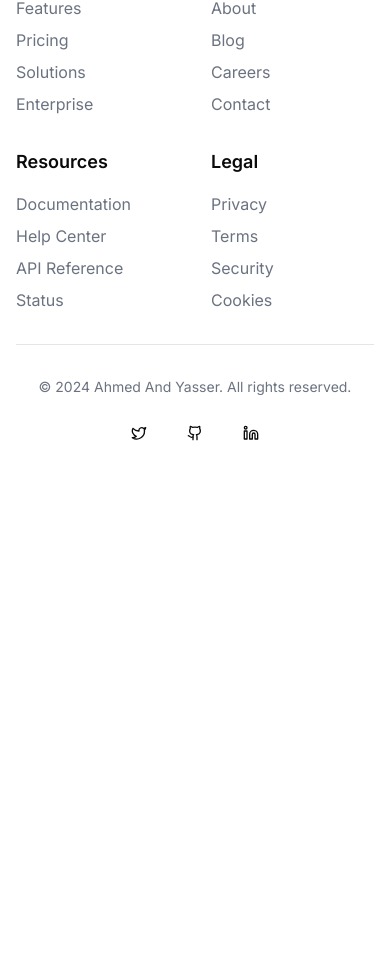
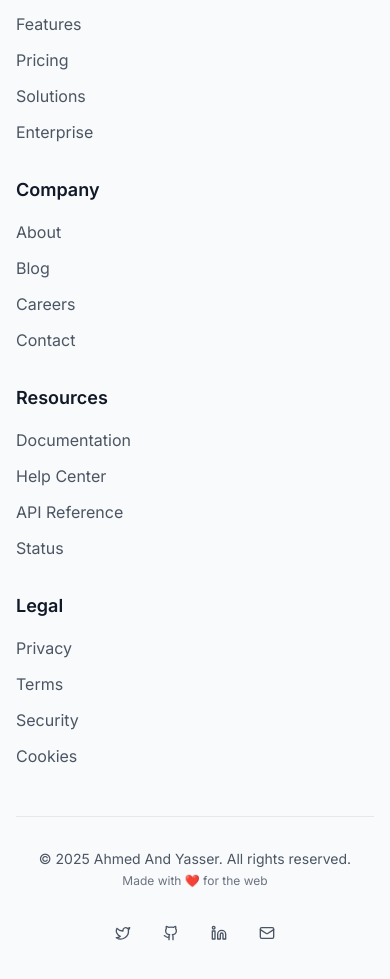
Before and after one commit to YasserEsam/Elevate-soft, a Next.js app: page / in a window 390 px wide. Shown: the part 7060-8039 px from the top of the page. Before the commit the page ends 7545 px from the top, so only its background shows below. Built offline with nearby package versions, Linux system fonts and the light colour scheme.

Commit message:
new design for the footer

```diff
--- a/components/Footer.tsx
+++ b/components/Footer.tsx
@@ -1,60 +1,109 @@
-import { Github, Linkedin, Twitter } from "lucide-react";
+import { Github, Linkedin, Twitter, Mail } from "lucide-react";
 import { Button } from "./ui/button";
 
 export default function Footer() {
+  const currentYear = new Date().getFullYear();
+
+  const socialLinks = [
+    { icon: <Twitter className="h-4 w-4" />, label: "Twitter", href: "https://twitter.com/yourhandle" },
+    { icon: <Github className="h-4 w-4" />, label: "GitHub", href: "https://github.com/yourusername" },
+    { icon: <Linkedin className="h-4 w-4" />, label: "LinkedIn", href: "https://linkedin.com/in/yourprofile" },
+    { icon: <Mail className="h-4 w-4" />, label: "Email", href: "mailto:contact@example.com" }
+  ];
+
+  const footerLinks = [
+    {
+      title: "Product",
+      links: [
+        { label: "Features", href: "#features" },
+        { label: "Pricing", href: "#pricing" },
+        { label: "Solutions", href: "#solutions" },
+        { label: "Enterprise", href: "#enterprise" }
+      ]
+    },
+    {
+      title: "Company",
+      links: [
+        { label: "About", href: "/about" },
+        { label: "Blog", href: "/blog" },
+        { label: "Careers", href: "/careers" },
+        { label: "Contact", href: "/contact" }
+      ]
+    },
+    {
+      title: "Resources",
+      links: [
+        { label: "Documentation", href: "/docs" },
+        { label: "Help Center", href: "/support" },
+        { label: "API Reference", href: "/api" },
+        { label: "Status", href: "/status" }
+      ]
+    },
+    {
+      title: "Legal",
+      links: [
+        { label: "Privacy", href: "/privacy" },
+        { label: "Terms", href: "/terms" },
+        { label: "Security", href: "/security" },
+        { label: "Cookies", href: "/cookies" }
+      ]
+    }
+  ];
+
   return (
-    <footer className="border-t">
-      <div className="max-w-7xl mx-auto  px-4 md:px-6 py-8">
-        <div className="grid grid-cols-2 md:grid-cols-4 gap-8">
-          <div className="space-y-4">
-            <h4 className="text-lg font-semibold">Product</h4>
-            <ul className="space-y-2">
-              <li><a href="#" className="text-gray-500 hover:text-gray-900">Features</a></li>
-              <li><a href="#" className="text-gray-500 hover:text-gray-900">Pricing</a></li>
-              <li><a href="#" className="text-gray-500 hover:text-gray-900">Solutions</a></li>
-              <li><a href="#" className="text-gray-500 hover:text-gray-900">Enterprise</a></li>
-            </ul>
+    <footer className="border-t bg-gray-50 dark:bg-gray-900">
+      <div className="max-w-7xl mx-auto px-4 md:px-6 py-12">
+        <div className="grid grid-cols-1 md:grid-cols-4 gap-8">
+          {footerLinks.map((section) => (
+            <div key={section.title} className="space-y-4">
+              <h4 className="text-lg font-semibold text-gray-900 dark:text-gray-100">
+                {section.title}
+              </h4>
+              <ul className="space-y-3">
+                {section.links.map((link) => (
+                  <li key={link.label}>
+                    <a
+                      href={link.href}
+                      className="text-gray-600 hover:text-gray-900 dark:text-gray-400 dark:hover:text-gray-300 transition-colors duration-200"
+                    >
+                      {link.label}
+                    </a>
+                  </li>
+                ))}
+              </ul>
+            </div>
+          ))}
+        </div>
+
+        <div className="mt-12 pt-8 border-t border-gray-200 dark:border-gray-800 flex flex-col md:flex-row justify-between items-center gap-6">
+          <div className="text-center md:text-left">
+            <p className="text-sm text-gray-600 dark:text-gray-400">
+              © {currentYear} Ahmed And Yasser. All rights reserved.
+            </p>
+            <p className="text-xs mt-1 text-gray-500 dark:text-gray-500">
+              Made with ❤️ for the web
+            </p>
           </div>
-          <div className="space-y-4">
-            <h4 className="text-lg font-semibold">Company</h4>
-            <ul className="space-y-2">
-              <li><a href="#" className="text-gray-500 hover:text-gray-900">About</a></li>
-              <li><a href="#" className="text-gray-500 hover:text-gray-900">Blog</a></li>
-              <li><a href="#" className="text-gray-500 hover:text-gray-900">Careers</a></li>
-              <li><a href="#" className="text-gray-500 hover:text-gray-900">Contact</a></li>
-            </ul>
-          </div>
-          <div className="space-y-4">
-            <h4 className="text-lg font-semibold">Resources</h4>
-            <ul className="space-y-2">
-              <li><a href="#" className="text-gray-500 hover:text-gray-900">Documentation</a></li>
-              <li><a href="#" className="text-gray-500 hover:text-gray-900">Help Center</a></li>
-              <li><a href="#" className="text-gray-500 hover:text-gray-900">API Reference</a></li>
-              <li><a href="#" className="text-gray-500 hover:text-gray-900">Status</a></li>
-            </ul>
-          </div>
-          <div className="space-y-4">
-            <h4 className="text-lg font-semibold">Legal</h4>
-            <ul className="space-y-2">
-              <li><a href="#" className="text-gray-500 hover:text-gray-900">Privacy</a></li>
-              <li><a href="#" className="text-gray-500 hover:text-gray-900">Terms</a></li>
-              <li><a href="#" className="text-gray-500 hover:text-gray-900">Security</a></li>
-              <li><a href="#" className="text-gray-500 hover:text-gray-900">Cookies</a></li>
-            </ul>
-          </div>
-        </div>
-        <div className="mt-8 pt-8 border-t flex flex-col md:flex-row justify-between items-center gap-4">
-          <p className="text-sm text-gray-500">© 2024 Ahmed And Yasser. All rights reserved.</p>
-          <div className="flex items-center gap-4">
-            <Button variant="ghost" size="icon">
-              <Twitter className="h-4 w-4" />
-            </Button>
-            <Button variant="ghost" size="icon">
-              <Github className="h-4 w-4" />
-            </Button>
-            <Button variant="ghost" size="icon">
-              <Linkedin className="h-4 w-4" />
-            </Button>
+
+          <div className="flex items-center gap-2">
+            {socialLinks.map((social) => (
+              <Button
+                key={social.label}
+                asChild
+                variant="ghost"
+                size="icon"
+                className="text-gray-600 hover:text-gray-900 dark:text-gray-400 dark:hover:text-gray-300 hover:bg-gray-100 dark:hover:bg-gray-800"
+              >
+                <a
+                  href={social.href}
+                  target="_blank"
+                  rel="noopener noreferrer"
+                  aria-label={social.label}
+                >
+                  {social.icon}
+                </a>
+              </Button>
+            ))}
           </div>
         </div>
       </div>
```
